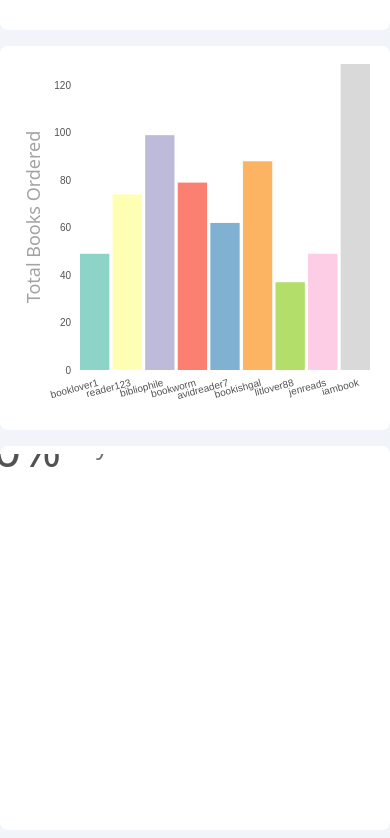
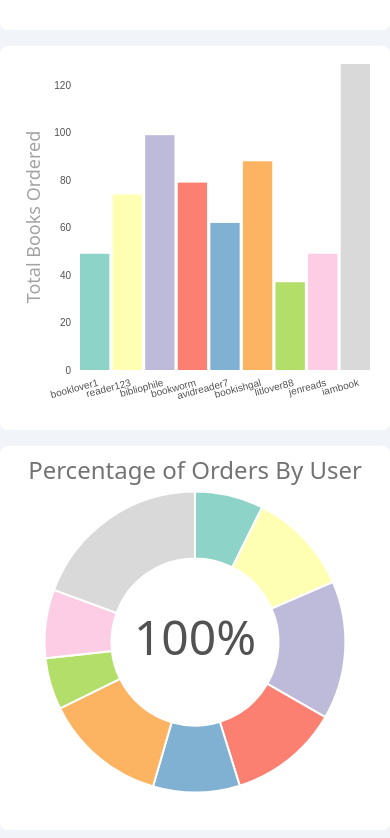
Before and after one commit to francoisdillinger/book_nook_frontend, a React (Vite) app: page / in a window 390 px wide. Shown: the part 524-1362 px from the top of the page. Built offline with nearby package versions, Linux system fonts and the light colour scheme.

Commit message:
Refactor UsersAdminPieChart component die to ResponsiveSVGComponent

```diff
--- a/src/components/UsersAdminPieChart.tsx
+++ b/src/components/UsersAdminPieChart.tsx
@@ -37,9 +37,11 @@ type ReducedUserDataType = {
 
 type UsersAdminPieChartType = {
 	timeFilter: string;
-	windowSizeInPixels: number;
-	graphWidth: number;
-	graphHeight: number;
+	width: number;
+	height: number;
+	// windowSizeInPixels: number;
+	// graphWidth: number;
+	// graphHeight: number;
 	tooltip: TooltipStateType;
 	setTooltip: Function;
 	users: UsersType;
@@ -50,9 +52,11 @@ type UsersAdminPieChartType = {
 
 const UsersAdminPieChart = ({
 	timeFilter,
-	windowSizeInPixels,
-	graphHeight,
-	graphWidth,
+	width,
+	height,
+	// windowSizeInPixels,
+	// graphHeight,
+	// graphWidth,
 	tooltip,
 	setTooltip,
 	users,
@@ -60,6 +64,10 @@ const UsersAdminPieChart = ({
 	hasData,
 	focusedUser,
 }: UsersAdminPieChartType) => {
+	const svgWidth = width;
+	const svgHeight = height;
+	const graphHeight = svgHeight;
+	const graphWidth = svgWidth;
 	const [reducedUsersData, setReducedUsersData] =
 		useState<ReducedUserDataType[]>();
 	const [totalOrderCount, setTotalOrderCount] = useState(0);
@@ -103,17 +111,17 @@ const UsersAdminPieChart = ({
 	return (
 		<React.Fragment>
 			<svg
-				width={windowSizeInPixels * 0.34}
-				height={350}
+				width={svgWidth}
+				height={svgHeight}
 			>
 				<g transform={`translate(${graphWidth / 2}, ${graphHeight / 2})`}>
 					{" "}
 					{hasData && (
 						<text
 							x={0}
-							y={-graphHeight + 200}
+							y={-graphHeight / 2.3}
 							textAnchor="middle"
-							className="fill-current text-neutral-500 text-2xl"
+							className="fill-current text-neutral-500 text-2xl lg:text-lg xl:text-2xl"
 						>
 							Percentage of Orders By User
 						</text>
@@ -124,7 +132,7 @@ const UsersAdminPieChart = ({
 							y={0}
 							textAnchor="middle"
 							dominantBaseline="middle"
-							className="fill-current text-neutral-600 text-5xl font-light"
+							className="fill-current text-neutral-600 font-light text-5xl lg:text-4xl xl:text-5xl"
 						>
 							{focusedUser != ""
 								? parseFloat(
@@ -173,7 +181,7 @@ const UsersAdminPieChart = ({
 						}}
 					>
 						{hasData &&
-							pie(reducedUsersData).map((user, index) => {
+							pie(reducedUsersData)!.map((user, index) => {
 								const color = colorScale(index.toString());
 								return (
 									<motion.path
```
